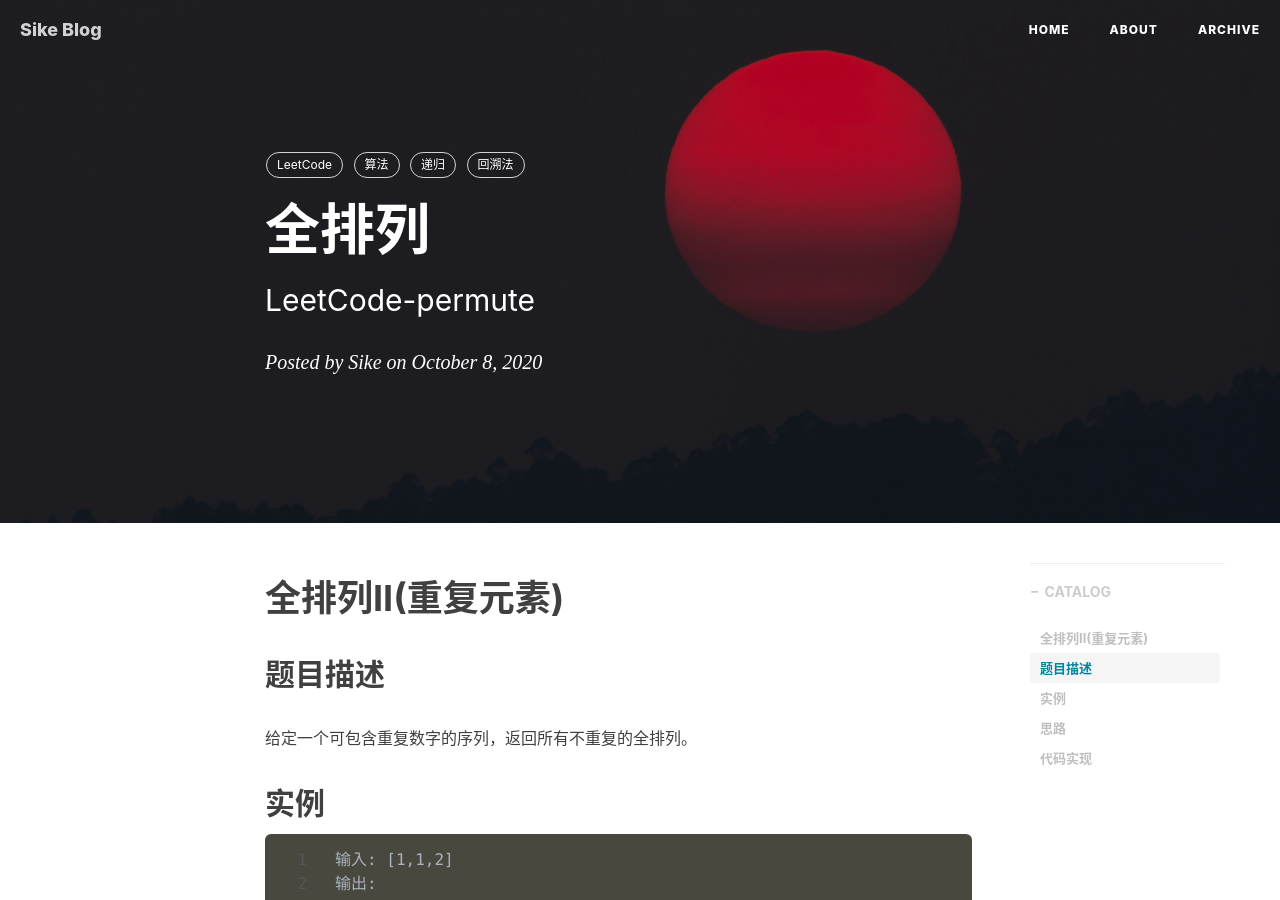
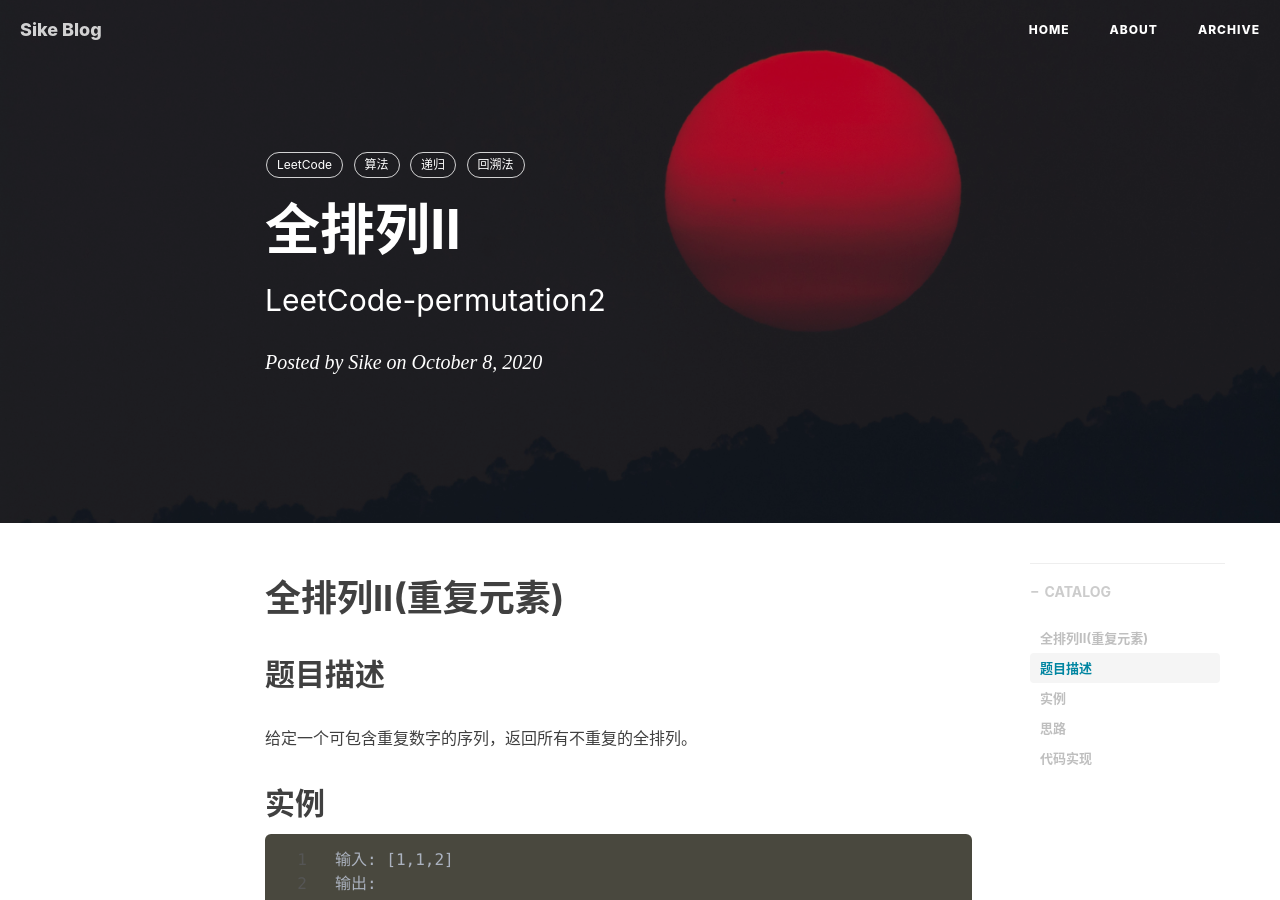
Before and after one commit to SikeX/sikex.github.io, a Jekyll site: the page built from _posts/2020-10-08-permutation2.md, in a window 1280 px wide and 900 px high. Built offline with Jekyll 4.4.1, drawn with Linux system fonts in a browser that asks for light colours; nearby versions of some CDN libraries; comment, search, counter and statistics services are not loaded.

Commit message:
fix some typos

```diff
--- a/_posts/2020-10-08-permutation2.md
+++ b/_posts/2020-10-08-permutation2.md
@@ -1,7 +1,7 @@
 ---
 layout:       post
-title:        "全排列"
-subtitle:     "LeetCode-permute"
+title:        "全排列II"
+subtitle:     "LeetCode-permutation2"
 date:         2020-10-08 19:45:00
 author:       "Sike"
 header-img:   "img/in-post/1001-header-bg.jpg"
```
Also changed, not shown: _posts/2019-01-15-hanno-tower.md (+1 -1 lines), _posts/2020-10-03-permute.md (+1 -1 lines).
